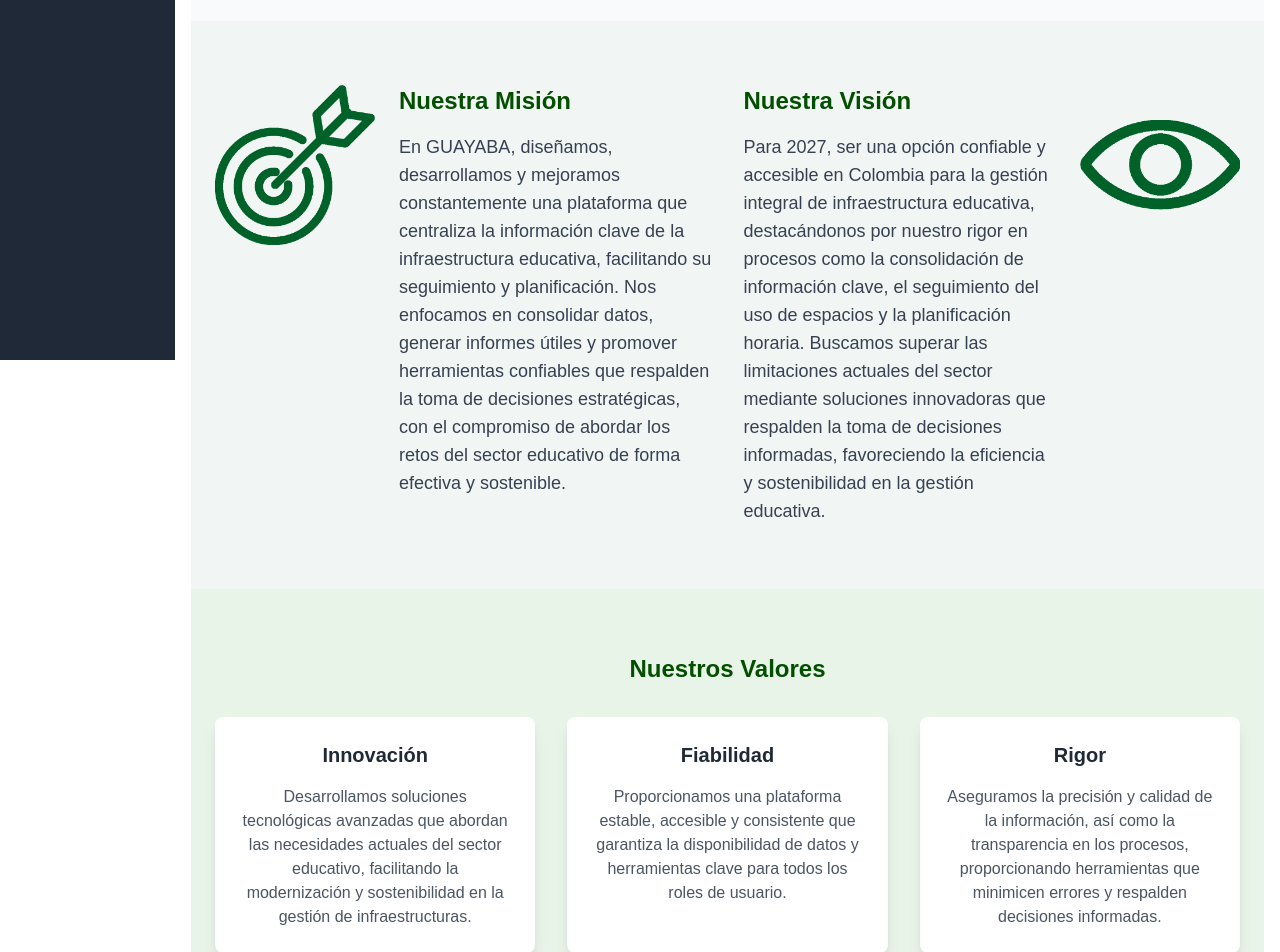
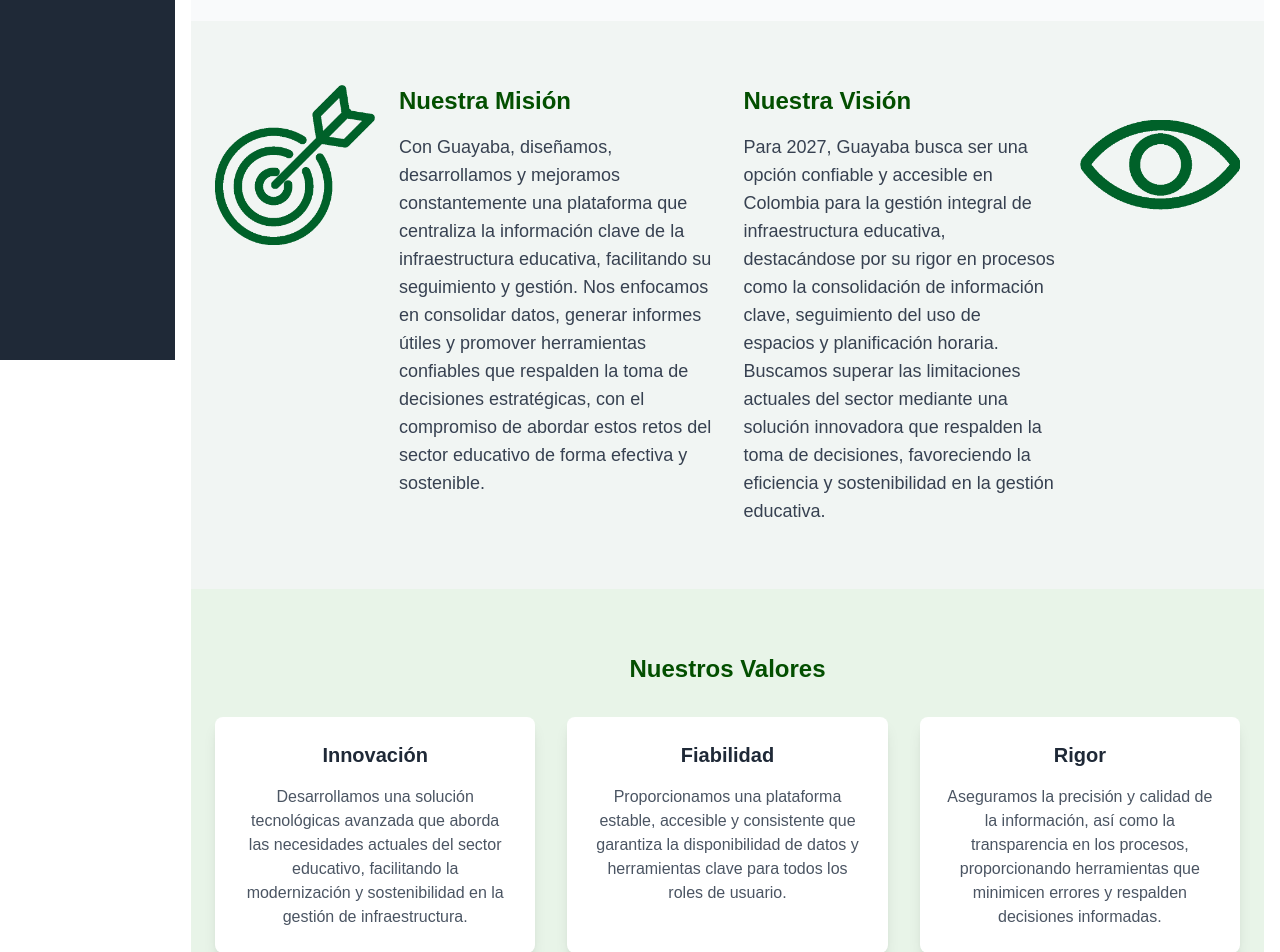
Before and after one commit to GUAYABA-Gestion/GUAYABA-Frontend, a Next.js app: page / in a window 1280 px wide. Shown: the part 440-1392 px from the top of the page. Built offline with nearby package versions, Linux system fonts and the light colour scheme.

Commit message:
Update page.tsx

```diff
--- a/src/app/page.tsx
+++ b/src/app/page.tsx
@@ -12,11 +12,14 @@
       <div className="flex flex-col md:flex-row bg-gray-50 overflow-hidden items-center md:items-start">
         {/* Sección izquierda: Texto */}
         <div className="flex-1 p-6 text-center md:text-left">
-          <h2 className="text-2xl font-bold text-gray-800">Bienvenido a Guayaba</h2>
+          <h2 className="text-2xl font-bold text-gray-800">
+            Bienvenido a Guayaba
+          </h2>
           <p className="mt-4 text-gray-600">
-            Centralizamos la información clave de la estructura educativa de tu universidad,
-            facilitando la gestión y toma de decisiones respecto a los distintos espacios que la componen, para que los puedas disfrutar al máximo.
-            Creemos en la innovación y la fiabilidad.
+            Centralizamos la información clave de la estructura educativa de tu
+            universidad, facilitando la gestión y toma de decisiones respecto a
+            los distintos espacios que la componen, para que los puedas
+            disfrutar al máximo. Creemos en la innovación y la fiabilidad.
           </p>
           {/* Botones */}
           <div className="mt-6 flex justify-center space-x-4">
@@ -42,8 +45,6 @@
       {/* Sección: Misión y Visión */}
       <div className="bg-[#F1F5F3] py-16">
         <div className="max-w-7xl mx-auto px-6 grid grid-cols-1 md:grid-cols-2 gap-8 items-start">
-
-
           {/* Bloque Misión */}
           <div className="flex items-start space-x-6">
             <img
@@ -52,11 +53,17 @@
               className="w-40 h-40 object-contain self-start"
             />
             <div className="flex flex-col">
-              <h3 className="text-2xl font-bold text-[#034f00] mb-4">Nuestra Misión</h3>
+              <h3 className="text-2xl font-bold text-[#034f00] mb-4">
+                Nuestra Misión
+              </h3>
               <p className="text-lg text-gray-700">
-              En GUAYABA, diseñamos, desarrollamos y mejoramos constantemente una plataforma que centraliza la información clave de la infraestructura educativa,
-              facilitando su seguimiento y planificación. Nos enfocamos en consolidar datos, generar informes útiles y promover herramientas confiables que respalden
-              la toma de decisiones estratégicas, con el compromiso de abordar los retos del sector educativo de forma efectiva y sostenible.
+                Con Guayaba, diseñamos, desarrollamos y mejoramos constantemente
+                una plataforma que centraliza la información clave de la
+                infraestructura educativa, facilitando su seguimiento y gestión.
+                Nos enfocamos en consolidar datos, generar informes útiles y
+                promover herramientas confiables que respalden la toma de
+                decisiones estratégicas, con el compromiso de abordar estos
+                retos del sector educativo de forma efectiva y sostenible.
               </p>
             </div>
           </div>
@@ -64,12 +71,18 @@
           {/* Bloque Visión */}
           <div className="flex items-start space-x-6">
             <div className="flex flex-col">
-            <h3 className="text-2xl font-bold text-[#034f00] mb-4">Nuestra Visión</h3>
+              <h3 className="text-2xl font-bold text-[#034f00] mb-4">
+                Nuestra Visión
+              </h3>
               <p className="text-lg text-gray-700">
-              Para 2027, ser una opción confiable y accesible en Colombia para la gestión integral de infraestructura educativa,
-              destacándonos por nuestro rigor en procesos como la consolidación de información clave, el seguimiento del uso de espacios
-              y la planificación horaria. Buscamos superar las limitaciones actuales del sector mediante soluciones innovadoras que respalden
-              la toma de decisiones informadas, favoreciendo la eficiencia y sostenibilidad en la gestión educativa.
+                Para 2027, Guayaba busca ser una opción confiable y accesible en
+                Colombia para la gestión integral de infraestructura educativa,
+                destacándose por su rigor en procesos como la consolidación de
+                información clave, seguimiento del uso de espacios y
+                planificación horaria. Buscamos superar las limitaciones
+                actuales del sector mediante una solución innovadora que
+                respalden la toma de decisiones, favoreciendo la eficiencia y
+                sostenibilidad en la gestión educativa.
               </p>
             </div>
             <img
@@ -81,28 +94,41 @@
         </div>
       </div>
 
-
       {/* Nueva Sección: Valores */}
       <div className="bg-[#E8F4E8] py-16">
         <div className="max-w-7xl mx-auto px-6 text-center">
-          <h3 className="text-2xl font-bold text-[#034f00] mb-8">Nuestros Valores</h3>
+          <h3 className="text-2xl font-bold text-[#034f00] mb-8">
+            Nuestros Valores
+          </h3>
           <div className="grid grid-cols-1 md:grid-cols-3 gap-8">
             <div className="bg-white p-6 rounded-lg shadow-lg">
-              <h4 className="text-xl font-semibold text-gray-800 mb-4">Innovación</h4>
+              <h4 className="text-xl font-semibold text-gray-800 mb-4">
+                Innovación
+              </h4>
               <p className="text-gray-600">
-                Desarrollamos soluciones tecnológicas avanzadas que abordan las necesidades actuales del sector educativo, facilitando la modernización y sostenibilidad en la gestión de infraestructuras.
+                Desarrollamos una solución tecnológicas avanzada que aborda las
+                necesidades actuales del sector educativo, facilitando la
+                modernización y sostenibilidad en la gestión de infraestructura.
               </p>
             </div>
             <div className="bg-white p-6 rounded-lg shadow-lg">
-              <h4 className="text-xl font-semibold text-gray-800 mb-4">Fiabilidad</h4>
+              <h4 className="text-xl font-semibold text-gray-800 mb-4">
+                Fiabilidad
+              </h4>
               <p className="text-gray-600">
-                Proporcionamos una plataforma estable, accesible y consistente que garantiza la disponibilidad de datos y herramientas clave para todos los roles de usuario.
+                Proporcionamos una plataforma estable, accesible y consistente
+                que garantiza la disponibilidad de datos y herramientas clave
+                para todos los roles de usuario.
               </p>
             </div>
             <div className="bg-white p-6 rounded-lg shadow-lg">
-              <h4 className="text-xl font-semibold text-gray-800 mb-4">Rigor</h4>
+              <h4 className="text-xl font-semibold text-gray-800 mb-4">
+                Rigor
+              </h4>
               <p className="text-gray-600">
-                Aseguramos la precisión y calidad de la información, así como la transparencia en los procesos, proporcionando herramientas que minimicen errores y respalden decisiones informadas.
+                Aseguramos la precisión y calidad de la información, así como la
+                transparencia en los procesos, proporcionando herramientas que
+                minimicen errores y respalden decisiones informadas.
               </p>
             </div>
           </div>
```
Lines whose indentation alone changed are shown as unchanged.
